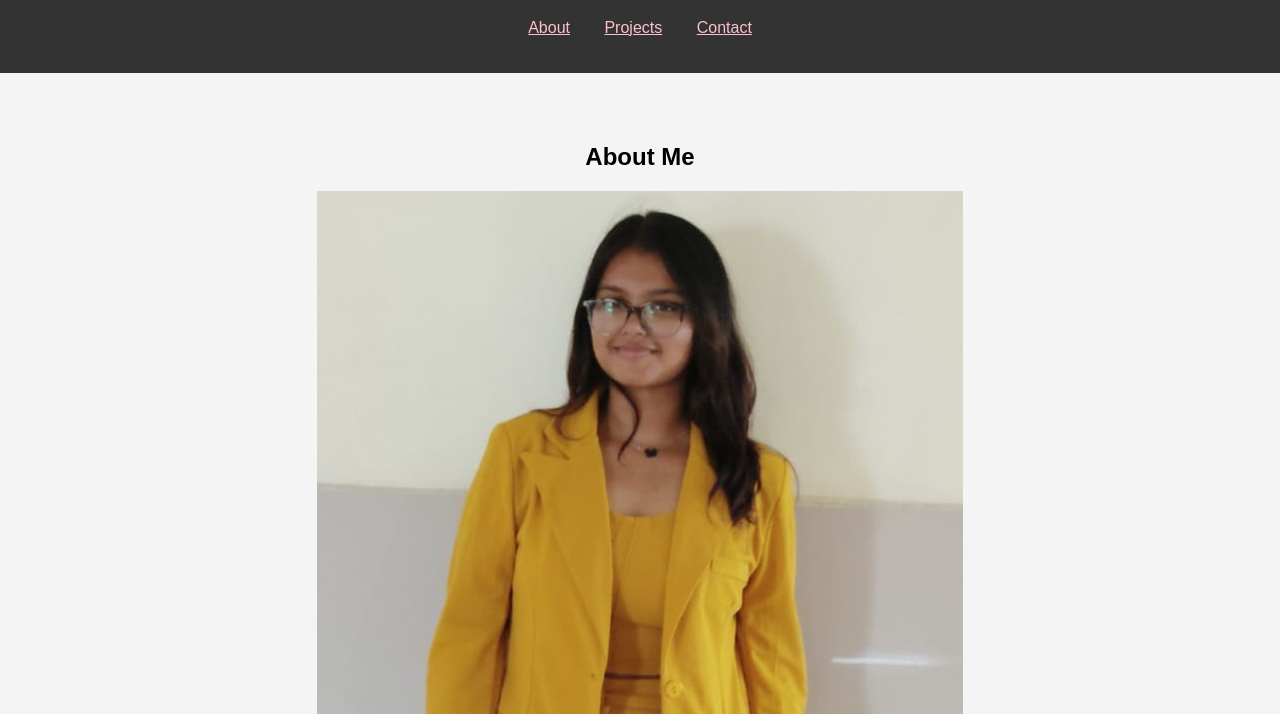
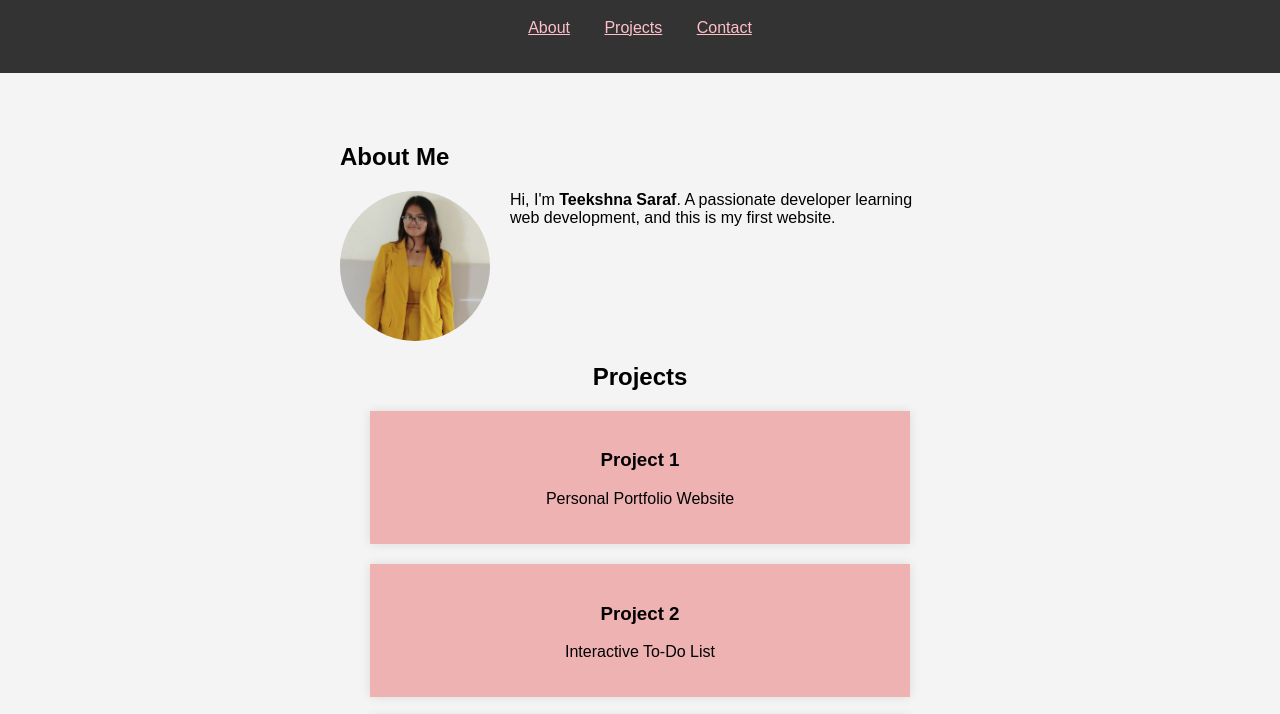
Before and after one commit to teekshnasaraf/portfolio_website, a plain HTML site: page index.html in a window 1280 px wide. Shown: the part 81-795 px from the top of the page. Drawn offline with Linux system fonts and the light colour scheme.

Commit message:
edit to profile picture

```diff
--- a/index.html
+++ b/index.html
@@ -21,7 +21,7 @@
     <section id="about">
         <h2>About Me</h2>
         <img src="profile.jpg" alt="Teekshna Saraf" class="profile-pic">
-        <p>Hi, I'm <b>Teekshna Saraf</b>. A passionate developer learning web development and this is my first website.</p>
+        <p>Hi, I'm <b>Teekshna Saraf</b>. A passionate developer learning web development, and this is my first website.</p>
     </section>
 
     <section id="projects">
@@ -62,6 +62,7 @@
 
     <section id="contact">
         <h2>Contact</h2>
+        <p><b>Linkedin:</b><a href="https://www.linkedin.com/in/teekshna-saraf/"> teekshna-saraf</a></p>
         <p><b>Email:</b><a href="mailto:sarafteekshna@gmail.com"> sarafteekshna@gmail.com</a></p>
         <p><b>GitHub:</b> <a href="https://github.com/teekshnasaraf" target="_blank">github.com/teekshnasaraf</a></p>
     </section>
--- a/style.css
+++ b/style.css
@@ -40,3 +40,21 @@ section {
     max-width: 500px;
     box-shadow: 0 0 10px rgba(0, 0, 0, 0.1);
 }
+
+.profile-pic {
+    width: 150px;
+    border-radius: 50%;
+    float: left;
+    margin-right: 20px;
+    transition: transform 0.5s ease-in-out;
+}
+
+.profile-pic:hover {
+    transform: scale(1.1);
+}
+
+#about {
+    text-align: left;
+    max-width: 600px;
+    margin: auto;
+}
```
